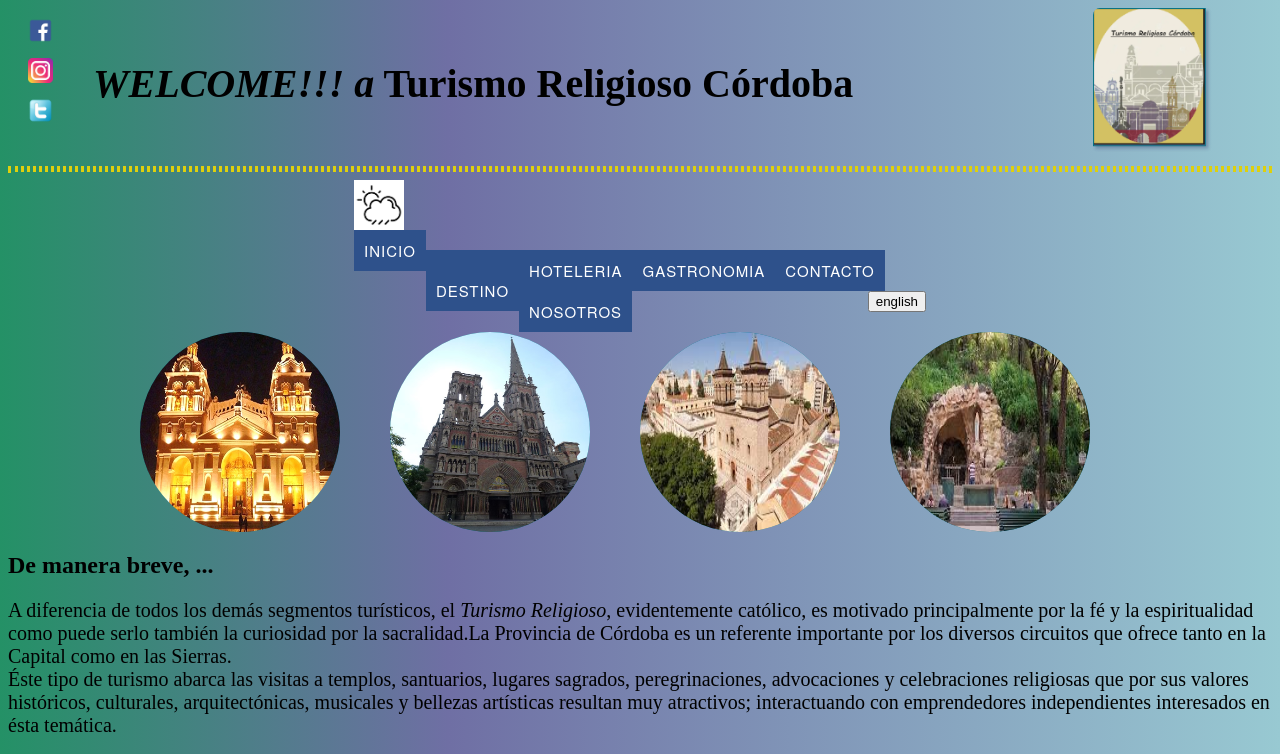
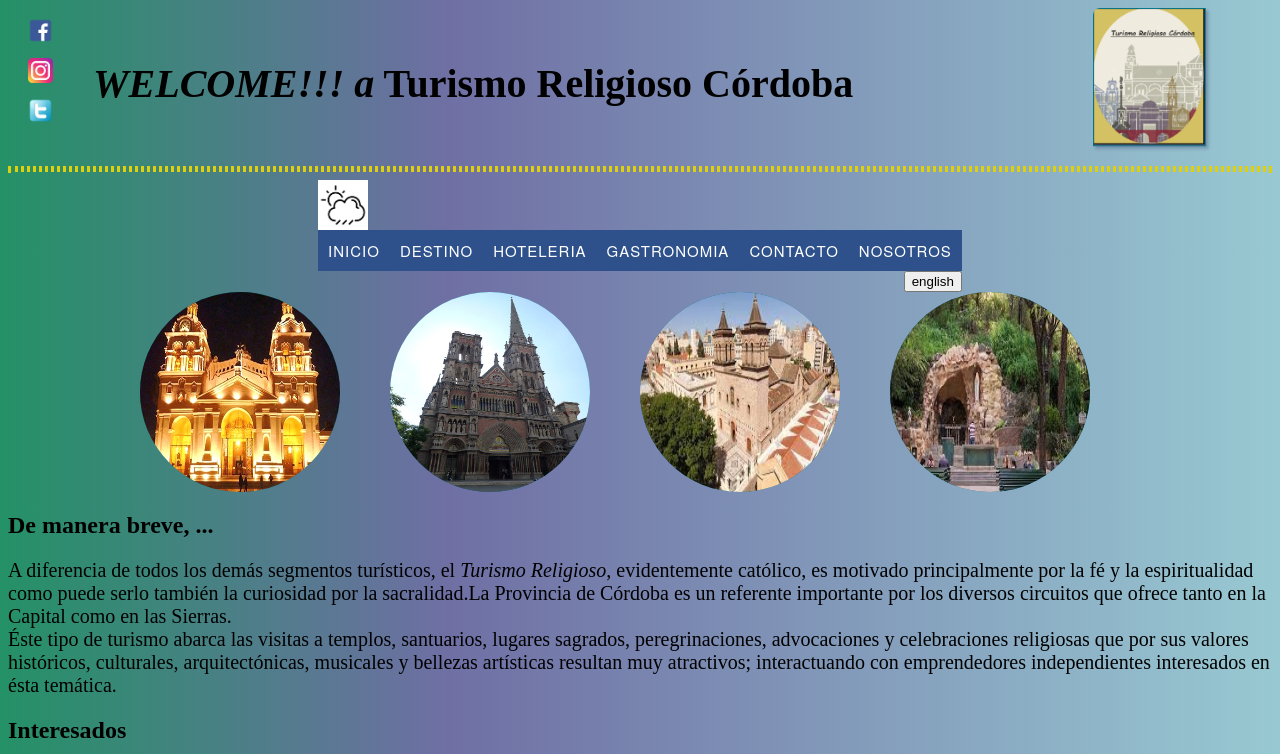
Before and after one commit to F4r1d3s/Turismo_CBA, a plain HTML site: page index.html in a window 1280 px wide. Shown: the top 754 px of the page. Drawn offline with nearby package versions, Linux system fonts and the light colour scheme.

Commit message:
Update index.html

```diff
--- a/index.html
+++ b/index.html
@@ -72,7 +72,7 @@ integrity="sha384-C6RzsynM9kWDrMNeT87bh95OGNyZPhcTNXj1NW7RuBCsyN/o0jlpcV8Qyq46cD
                 <nav id="menu">
                     <!--start menu -->
                     <ul>
-                        <li><a href="index.html">INICIO</li>
+                        <li><a href="index.html">Inicio</a></li>
                         <li><a href="#">Destino</a>
                     <!--start menu desplegable-->
                     <ul>
```
